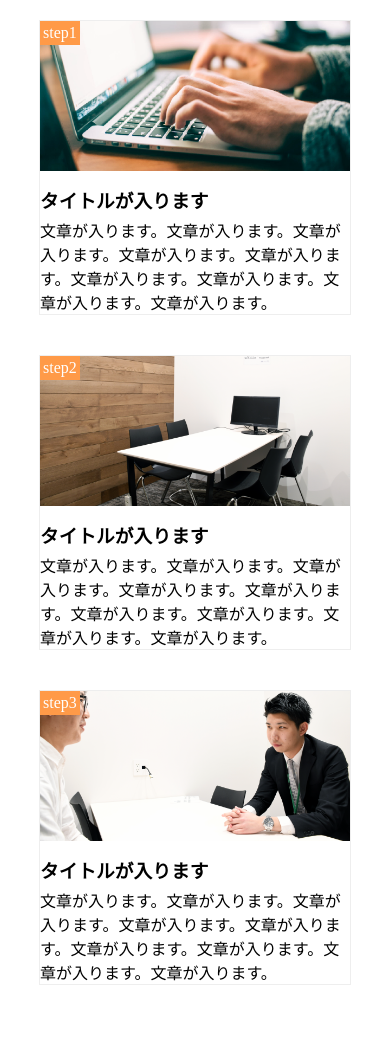
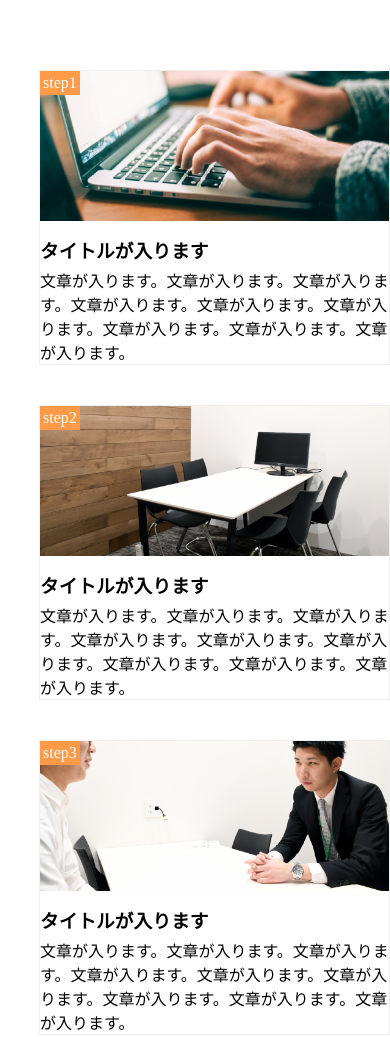
Before and after one commit to bunashimeji1007/git-practice, a plain HTML site: page index.html in a window 390 px wide. Before the commit the page ends 1005 px from the top, so only its background shows below. Drawn offline with Linux system fonts and the light colour scheme.

Commit message:
提出４回目

```diff
--- a/style.css
+++ b/style.css
@@ -64,10 +64,10 @@ main{
 @media screen and (max-width: 768px){
   main {
     width: 100%;
-    margin: 0;
+    margin: 50px 0 50px 0;
   }
   .step-box {
-  	width: 80%;
+  	width: 90%;
   	padding: 0;
   	margin: 20px 10%;
   }
```
